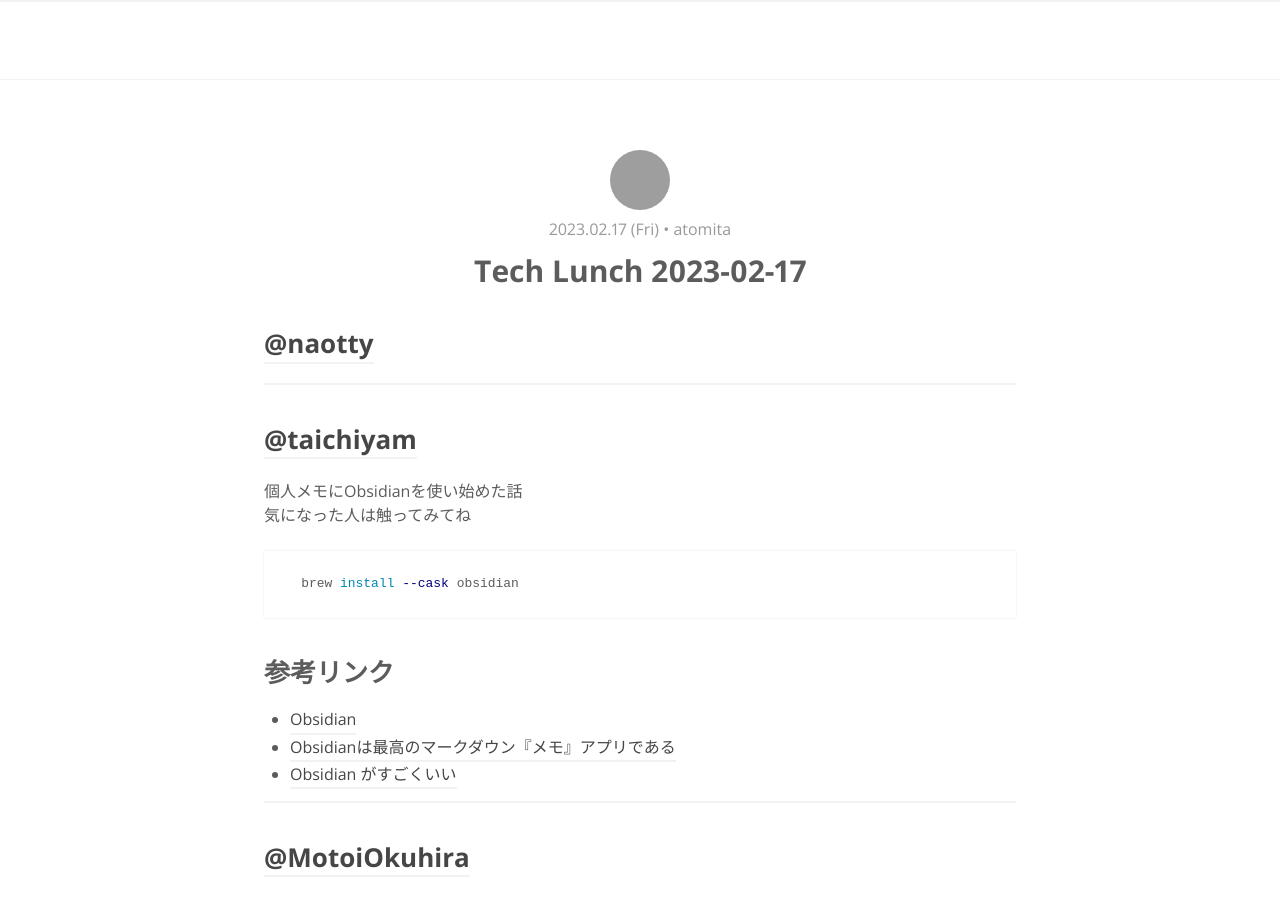
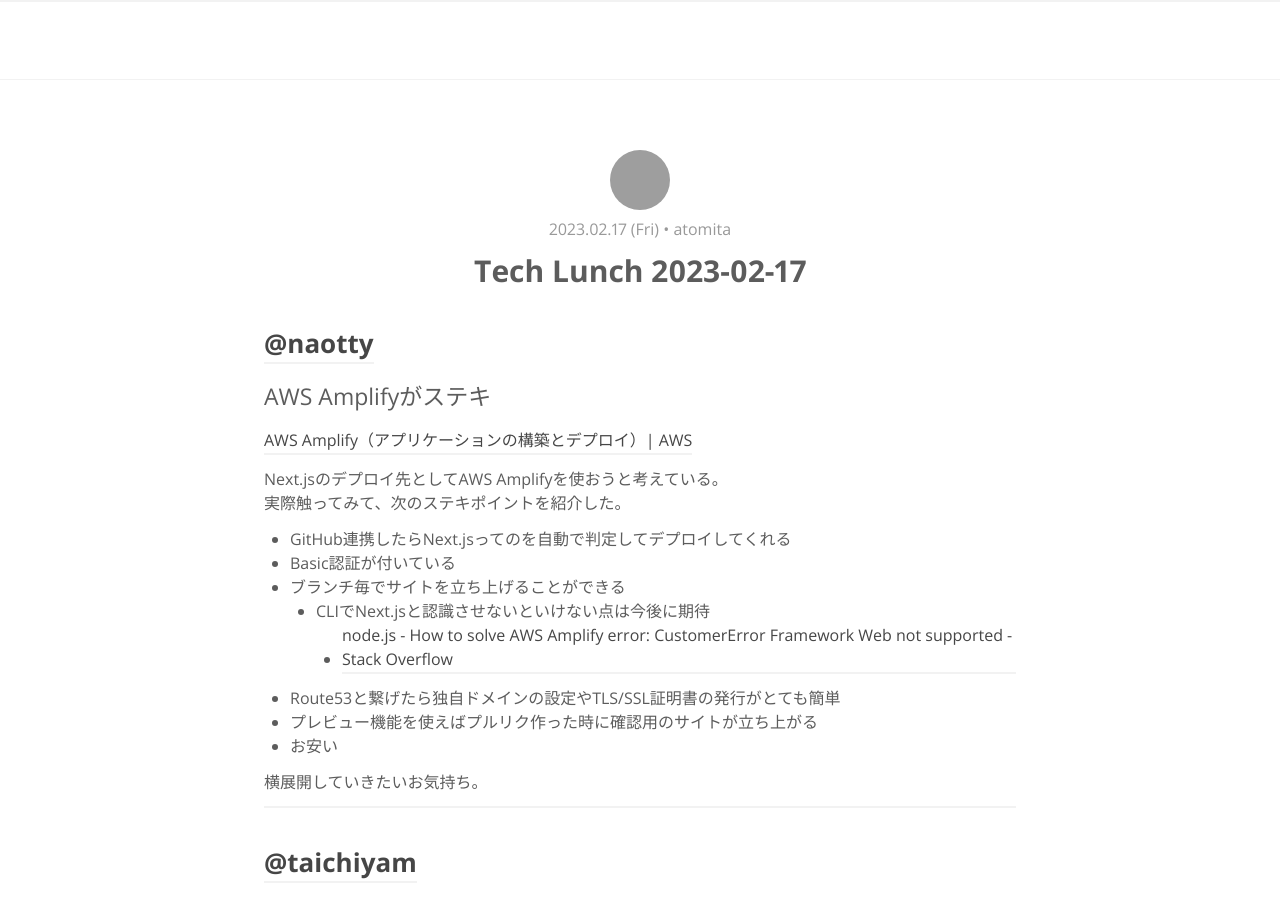
Before and after one commit to RyukyuInteractive/tech.ryukyu-i.co.jp, a Jekyll site: the page built from _posts/2023-02-17-tech-lunch.md, in a window 1280 px wide and 900 px high. Built offline with Jekyll 4.4.1, drawn with Linux system fonts in a browser that asks for light colours; a script that is not in the unit is left out; comment, search, counter and statistics services are not loaded; grey boxes are pictures that could not be loaded.

Commit message:
add tnaototo's memo.

```diff
--- a/_posts/2023-02-17-tech-lunch.md
+++ b/_posts/2023-02-17-tech-lunch.md
@@ -9,6 +9,23 @@
 
 
 ## [@naotty](https://github.com/naotty)
+### AWS Amplifyがステキ
+[AWS Amplify（アプリケーションの構築とデプロイ）\| AWS](https://aws.amazon.com/jp/amplify/)
+
+Next.jsのデプロイ先としてAWS Amplifyを使おうと考えている。
+実際触ってみて、次のステキポイントを紹介した。
+
+- GitHub連携したらNext.jsってのを自動で判定してデプロイしてくれる
+- Basic認証が付いている
+- ブランチ毎でサイトを立ち上げることができる
+  - CLIでNext.jsと認識させないといけない点は今後に期待
+      - [node\.js \- How to solve AWS Amplify error: CustomerError Framework Web not supported \- Stack Overflow](https://stackoverflow.com/questions/74595024/how-to-solve-aws-amplify-error-customererror-framework-web-not-supported)
+- Route53と繋げたら独自ドメインの設定やTLS/SSL証明書の発行がとても簡単
+- プレビュー機能を使えばプルリク作った時に確認用のサイトが立ち上がる
+- お安い
+
+横展開していきたいお気持ち。
+
 
 ---
 
```
